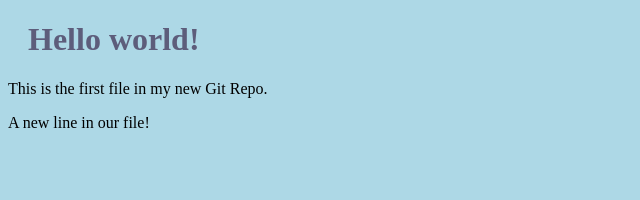
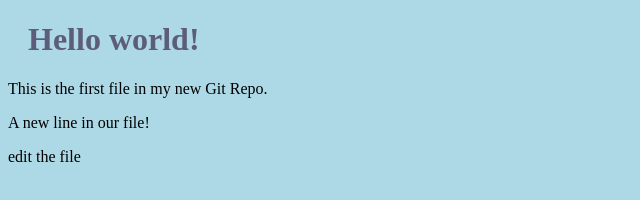
Before and after one commit to SmitSavaliya1547/hello-world, a plain HTML site: page index.html in a window 1280 px wide. Shown: the full height of the page, 0-640 px from the left. Drawn offline with Linux system fonts and the light colour scheme.

Commit message:
Update index.html

```diff
--- a/index.html
+++ b/index.html
@@ -9,6 +9,6 @@
 <h1>Hello world!</h1>
 <p>This is the first file in my new Git Repo.</p>
 <p>A new line in our file!</p>
-
+<p>edit the file</p>
 </body>
 </html>
```
